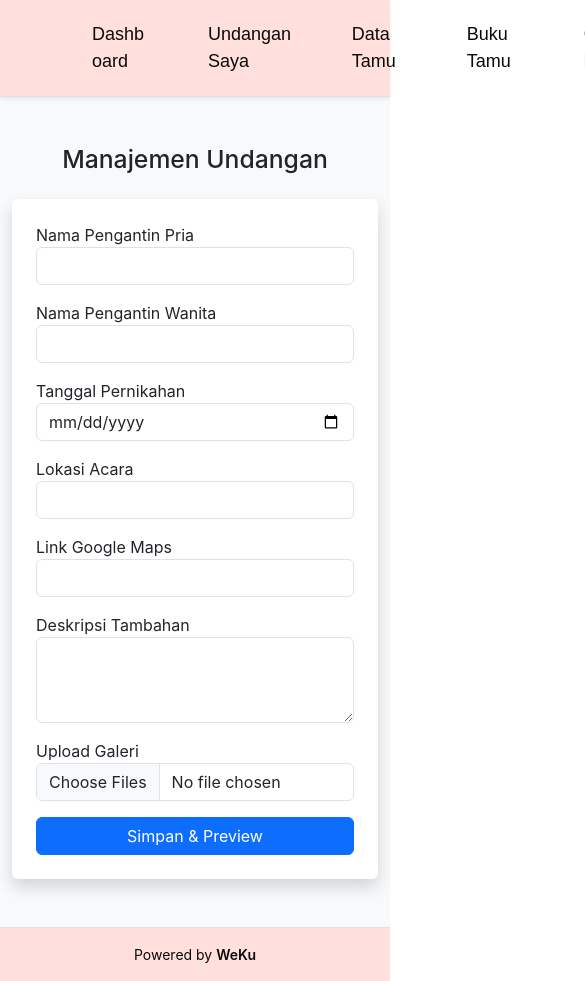
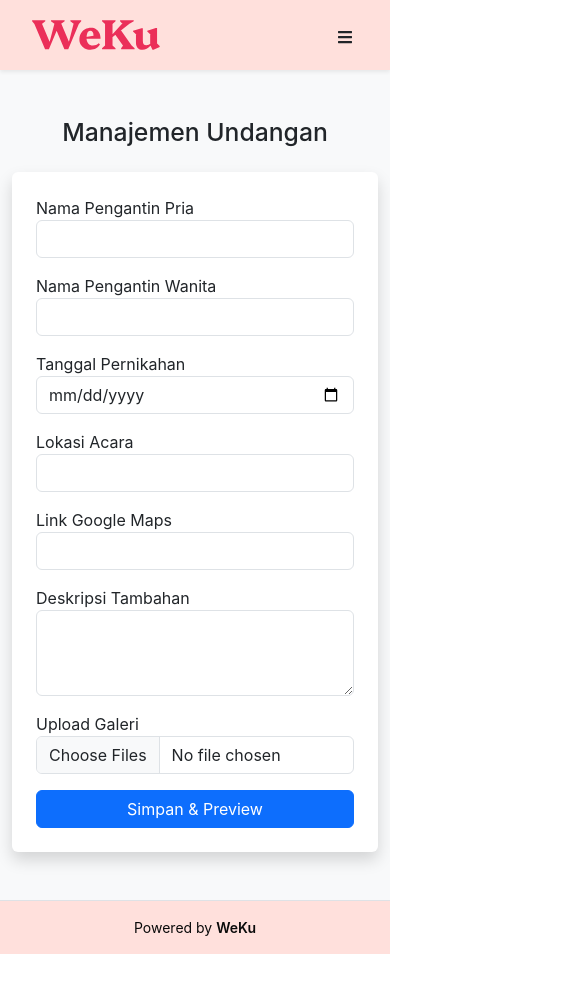
Before and after one commit to faizalahmads/WeddingKu, a React (Vite) app in the folder frontend/: page /admin/manage-invite in a window 390 px wide. Shown: the top 981 px of the page, 585 px wide, since content can reach past the window. After the commit the page ends 954 px from the top, so only its background shows below. Built offline with nearby package versions, Linux system fonts and the light colour scheme; no server answers; sample sign-in values are in the browser's storage; a web font is replaced by a local one.

Commit message:
[FE] Perbaikan Navbar menjadi responsive

```diff
--- a/frontend/src/assets/css/Navbar.css
+++ b/frontend/src/assets/css/Navbar.css
@@ -1,6 +1,93 @@
 /* Umum */
+
+header {
+  height: 70px;
+  display: flex;
+  justify-content: space-between;
+  align-items: center;
+  padding: 0rem 2rem;
+}
+
+header .nav-btn {
+  padding: 5px;
+  cursor: pointer;
+  background: transparent;
+  border: none;
+  outline: none;
+  color: var(--primary-color);
+  visibility: hidden;
+  opacity: 0;
+}
+
+@media only screen and (max-width: 1024px){
+  header {
+    height: 70px;
+  }
+
+  header .nav-btn {
+    visibility: visible;
+    opacity: 1;
+  }
+
+  .navbar {
+    position: fixed !important;
+    inset: 0;
+    height: 100% !important;
+    width: 100%;
+    display: flex;
+    flex-direction: column;
+    align-items: center;
+    justify-content: center;
+    gap: 1.5rem;
+    background-color: var(--primary-color);
+    transition: 1s;
+    transform: translateY(-100vh);
+    z-index: 9999;
+  }
+
+  header .responsive_nav {
+    transform: none;
+  }
+
+  nav .nav-close-btn {
+    position: absolute;
+    top: 2rem;
+    right: 2rem;
+  }
+
+  .navbar-wrapper,
+  .navbar-links {
+    display: flex !important;
+    flex-direction: column !important;
+    justify-content: center !important;
+    align-items: center !important;
+    width: 100%;
+    gap: 1.5rem;
+  }
+
+  .nav-item {
+    font-size: 1.3rem !important;
+    color: #3D3D3D !important;
+  }
+
+  .nav-item.active {
+    outline: 3px solid #3D3D3D;
+    outline-offset: 4px;
+  }
+
+  .logout-btn {
+    margin-top: auto;
+    color: #3D3D3D !important;
+    font-weight: 600;
+    padding-bottom: 2rem;
+    margin-left: 0 !important;
+  }
+
+}
+
 .navbar {
     transition: all 0.3s ease;
+    height: 70px;
 }
 
 .navbar-logo .logo-img {
@@ -12,7 +99,6 @@
   align-items: center;
   justify-content: flex-start;
   padding: 0rem 3rem;
-  /* jarak kiri-kanan */
 }
 
 .navbar-logo {
@@ -67,26 +153,32 @@
 }
 
 .logout-btn {
-    color: white !important;
+    color: #3D3D3D !important;
     border: none;
+    font-weight: 800;
 }
 
 /* Warna tema tiap role */
 .navbar-super-admin {
     background-color: #02225A;
+    width: 100%;
     /* biru tua */
 }
 
 .navbar-admin {
     background-color: #FFE0DC;
+    width: 100%;
     /* pink lembut */
 }
 
 .navbar-tamu {
     background-color: #7cc674;
+    width: 100%;
     /* hijau muda */
 }
 
 .navbar-default {
     background-color: #333;
+    width: 100%;
+    /* hitam */
 }
--- a/frontend/src/components/Navbar.jsx
+++ b/frontend/src/components/Navbar.jsx
@@ -1,5 +1,6 @@
-import React from "react";
+import React, { useRef } from "react";
 import { Link, useLocation, useNavigate } from "react-router-dom";
+import { FaBars, FaTimes } from "react-icons/fa";
 import "bootstrap/dist/css/bootstrap.min.css";
 import Logo from "../assets/icons/Logo.svg";
 import "../assets/css/Navbar.css";
@@ -8,6 +9,11 @@ const Navbar = () => {
   const location = useLocation();
   const navigate = useNavigate();
   const role = localStorage.getItem("role");
+  const navRef = useRef(null);
+
+  const showNavbar = () => {
+    navRef.current.classList.toggle("responsive_nav");
+  };
 
   const handleLogout = async () => {
     await fetch("http://localhost:5000/api/logout", {
@@ -36,11 +42,13 @@ const Navbar = () => {
   };
 
   return (
-    <nav className={`navbar navbar-expand-lg border-bottom shadow-sm py-3 ${getNavbarClass()}`}>
-      <div className="navbar-wrapper d-flex align-items-center justify-content-start gap-4 w-100">
+    <header className={`shadow-sm ${getNavbarClass()}`}>
       {/* Logo */}
       <Link to="/" className="navbar-logo"> <img src={Logo} alt="Wedding Ku" className="img-fluid" />
       </Link>
+      <nav className={`navbar border-bottom py-3 ${getNavbarClass()}`} ref={navRef}>
+
+        <div className="navbar-wrapper d-flex align-items-center justify-content-start gap-4 w-100">
           {/* Menu berdasarkan role */}
           <div className="navbar-links d-flex align-items-center gap-3">
             {role === "super_admin" && (
@@ -103,7 +111,16 @@ const Navbar = () => {
             Logout
           </button>
         </div>
+
+        {/* Hamburger */}
+        <button className="nav-btn nav-close-btn" onClick={showNavbar}>
+          <FaTimes />
+        </button>
       </nav>
+      <button className="nav-btn" onClick={showNavbar}>
+        <FaBars />
+      </button>
+    </header>
   );
 };
 
--- a/package.json
+++ b/package.json
@@ -6,5 +6,8 @@
     "start": "concurrently \"npm run server\" \"npm run client\"",
     "server": "cd backend && node server.js",
     "client": "cd frontend && npm run dev -- --host"
+  },
+  "dependencies": {
+    "react-icons": "^5.5.0"
   }
 }
```
Also changed, not shown: 1 other file (tests, documents, lock files or other folders). Lines whose indentation alone changed are shown as unchanged.
